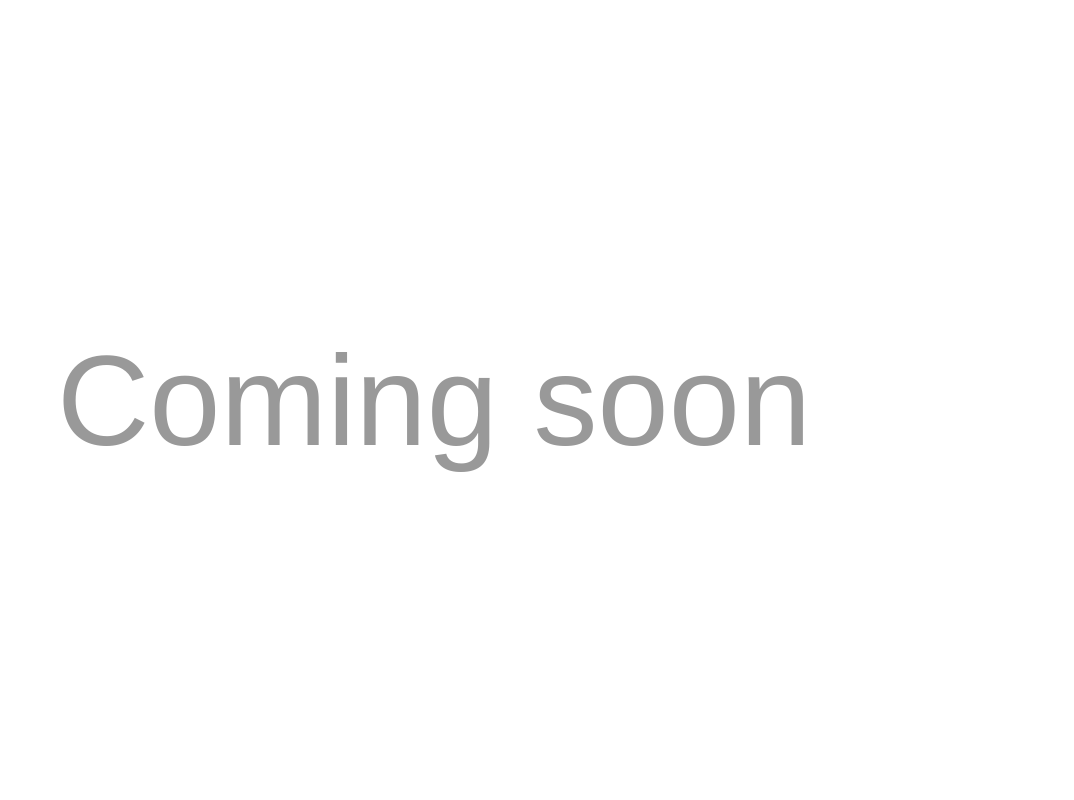
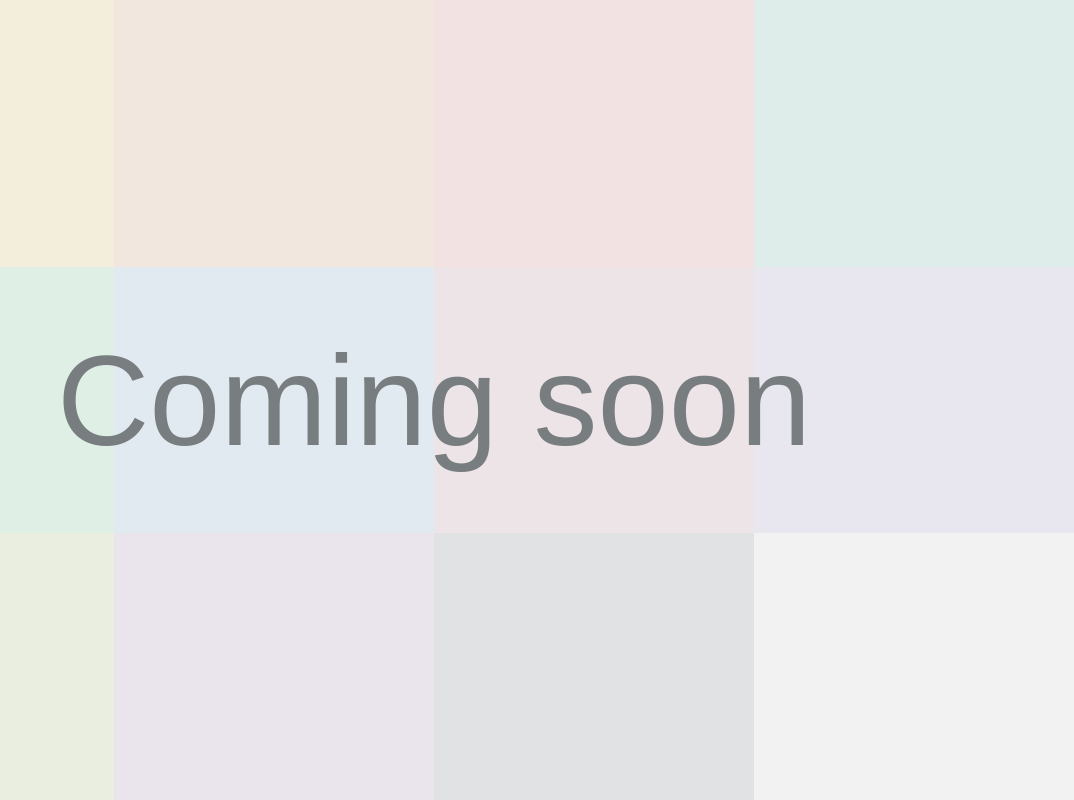
Before and after one commit to javawizard/porch.lighting-coming-soon, a plain HTML site: page index.html in a window 1280 px wide. Shown: the whole page, without its empty margins (206-1280 px from the left). Drawn offline with Linux system fonts and the light colour scheme.

Commit message:
add background colors

```diff
--- a/index.html
+++ b/index.html
@@ -1,5 +1,73 @@
 <html>
-  <body style="display: flex; align-items: center; justify-content: center">
-    <div style="font: min(10vw, 18vh, 8em) sans-serif; color: #999">Coming soon</div>
+  <head>
+    <style>
+      body {
+        position: relative;
+        margin: 0;
+      }
+      .color-container {
+        position: absolute;
+        top: 0;
+        left: 0;
+        bottom: 0;
+        right: 0;
+        display: grid;
+      }
+      @media (orientation: portrait) {
+        .color-container {
+          grid-template-columns: repeat(3, 1fr);
+        }
+      }
+      @media (orientation: landscape) {
+        .color-container {
+          grid-template-columns: repeat(4, 1fr);
+        }
+      }
+      .mask {
+        position: absolute;
+        top: 0;
+        left: 0;
+        bottom: 0;
+        right: 0;
+        opacity: 0.9;
+        background-color: #f3f3f3;
+      }
+      .overlay {
+        position: absolute;
+        top: 0;
+        left: 0;
+        bottom: 0;
+        right: 0;
+        display: flex;
+        align-items: center;
+        justify-content: center;
+      }
+      .coming-soon {
+        font: min(10vw, 18vh, 8em) sans-serif;
+        color: #787d7f;
+        /*text-shadow: 2px 2px #668;*/
+      }
+    </style>
+  </head>
+  <body>
+    <!-- <div style="font: min(10vw, 18vh, 8em) sans-serif; color: #999">Coming soon</div> -->
+    <div class="color-container">
+      <div style="background-color: #f1c40f"></div>
+      <div style="background-color: #e67e22"></div>
+      <div style="background-color: #e74c3c"></div>
+      <div style="background-color: #1abc9c"></div>
+      <div style="background-color: #2ecc71"></div>
+      <div style="background-color: #3498db"></div>
+      <div style="background-color: #b65979"></div>
+      <div style="background-color: #8179d2"></div>
+      <div style="background-color: #9abf40"></div>
+      <div style="background-color: #9b59b6"></div>
+      <div style="background-color: #34495e"></div>
+      <div style="background-color: #ecf0f1"></div>
+    </div>
+    <div class="mask"></div>
+    <div class="overlay">
+      <div class="coming-soon">Coming soon</div>
+    </div>
   </body>
 </html>
```
